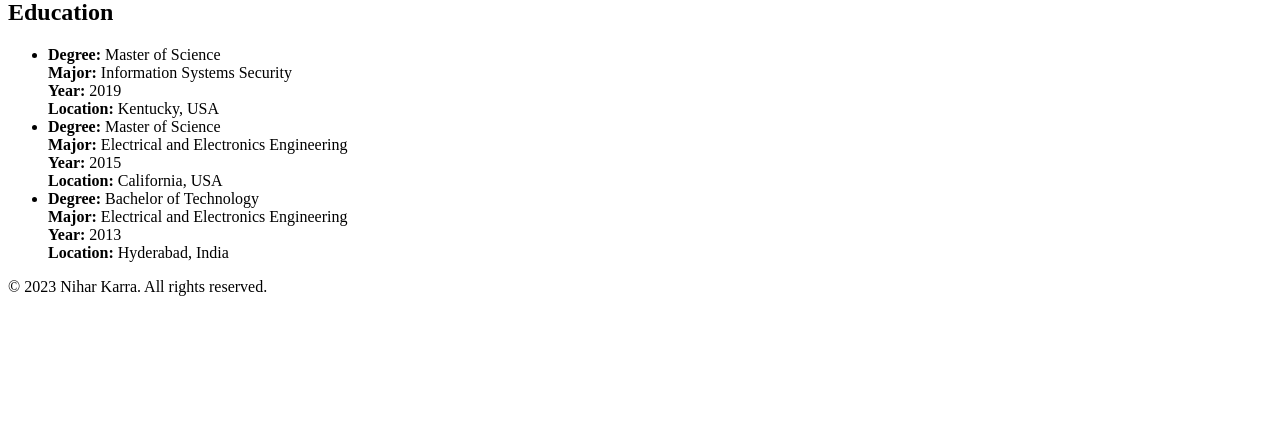
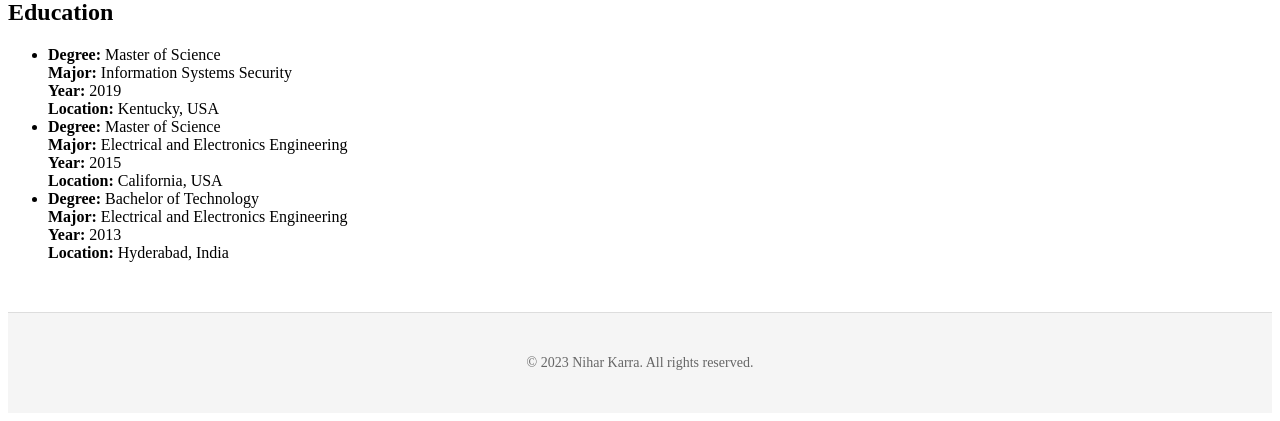
Before and after one commit to niharkarra/SA-Practical, a Flask app: page / in a window 1280 px wide. Shown: the part 785-1206 px from the top of the page. Before the commit the page ends 1081 px from the top, so only its background shows below. Run offline with Flask 3, Linux system fonts and the light colour scheme.

Commit message:
chnage2s

```diff
--- a/templates/home.html
+++ b/templates/home.html
@@ -30,6 +30,22 @@
             </li>
         {% endfor %}
     </ul>
+    <style>
+        footer {
+            display: flex;
+            justify-content: center;
+            align-items: center;
+            height: 100px;
+            background-color: #f5f5f5;
+            border-top: 1px solid #ddd;
+            margin-top: 50px;
+        }
+
+        footer p {
+            font-size: 14px;
+            color: #666;
+        }
+    </style>
     <footer>
         <p>&copy; 2023 Nihar Karra. All rights reserved.</p>
     </footer>
```
